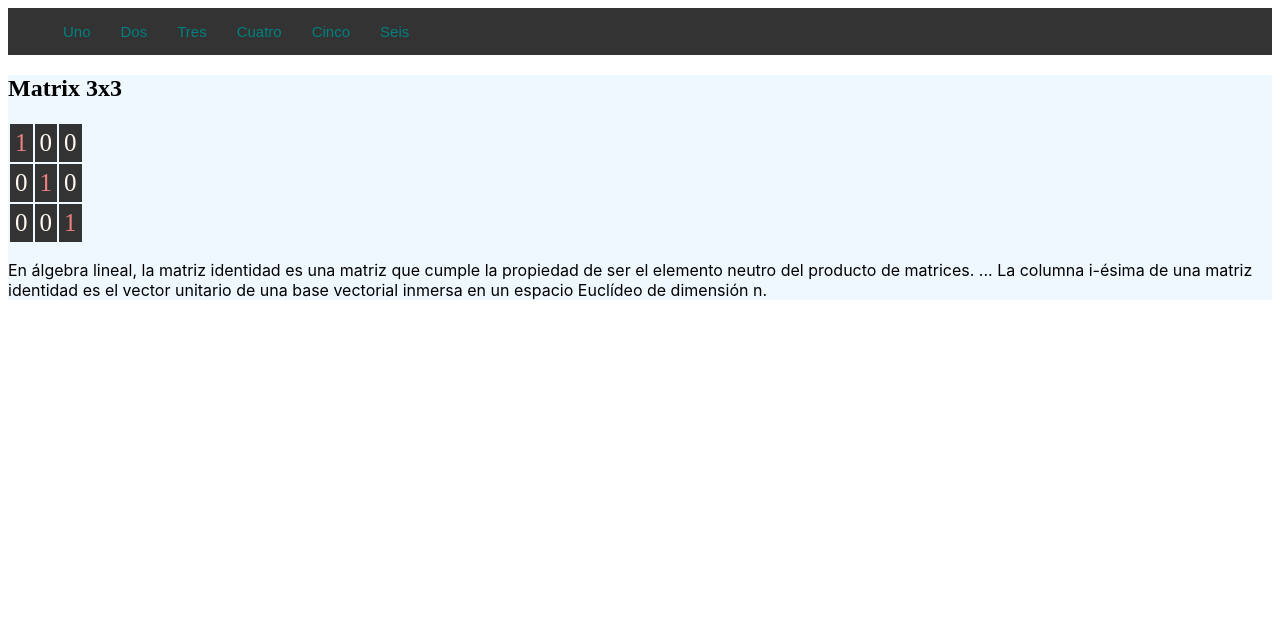
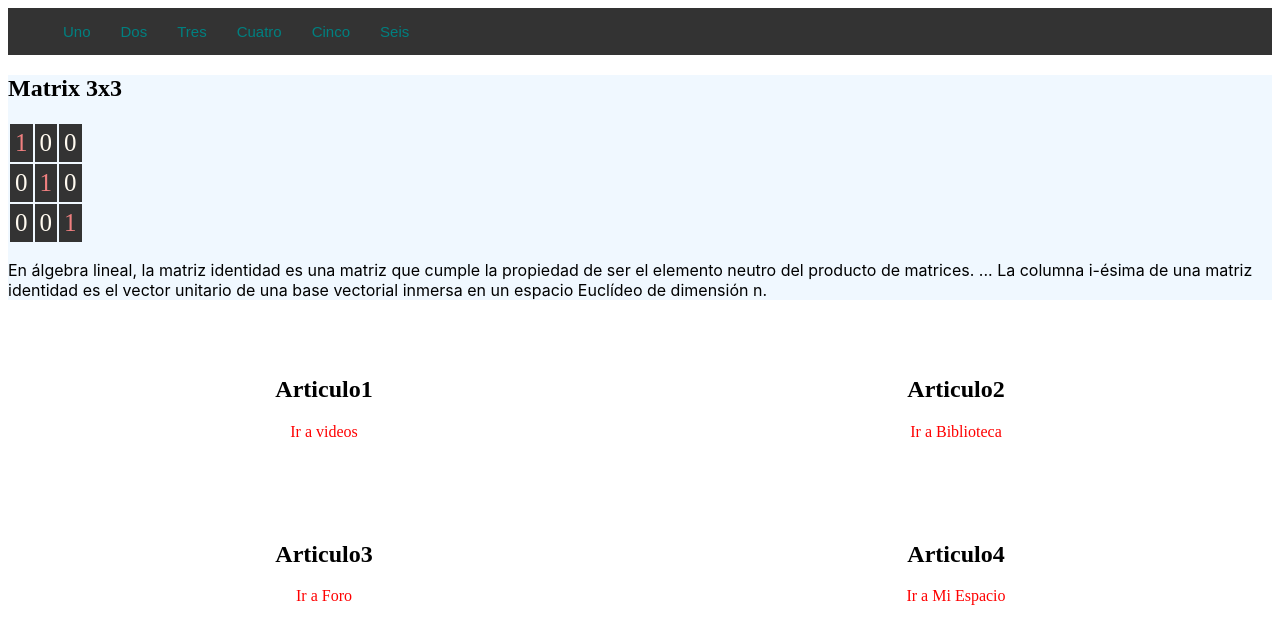
Before and after one commit to amenpunk/selectores.css, a plain HTML site: page index.html in a window 1280 px wide. Drawn offline with Linux system fonts and the light colour scheme.

Commit message:
section,article

```diff
--- a/index.html
+++ b/index.html
@@ -46,5 +46,25 @@
         </p>
     </aside>
 
+    <section>
+        <article>
+            <h2>Articulo1</h2>
+            <a href="www.exmple.com">Ir a videos</a>
+            </a>
+        </article>
+        <article>
+            <h2>Articulo2</h2>
+            <a href="www.example.com">Ir a Biblioteca</a>
+        </article>
+         <article>
+            <h2>Articulo3</h2>
+            <a href="www.example.com">Ir a Foro</a>
+        </article>
+        <article>
+            <h2>Articulo4</h2>
+            <a href="www.example.com">Ir a Mi Espacio</a>
+        </article>
+    </section>
+
 </body>
 <html>
--- a/main.css
+++ b/main.css
@@ -45,3 +45,21 @@ aside p{
     font-size: 25px;
     color: floralwhite;
 }
+
+section article{
+    float: left;
+    width: 50%;
+    padding: 20px 0;
+    text-align: center;
+    margin: 20px auto;
+    width: 50%
+}
+
+a:link{
+    text-decoration: none;
+    color: red;
+}
+
+a:visited{
+    color:teal;
+}
```
